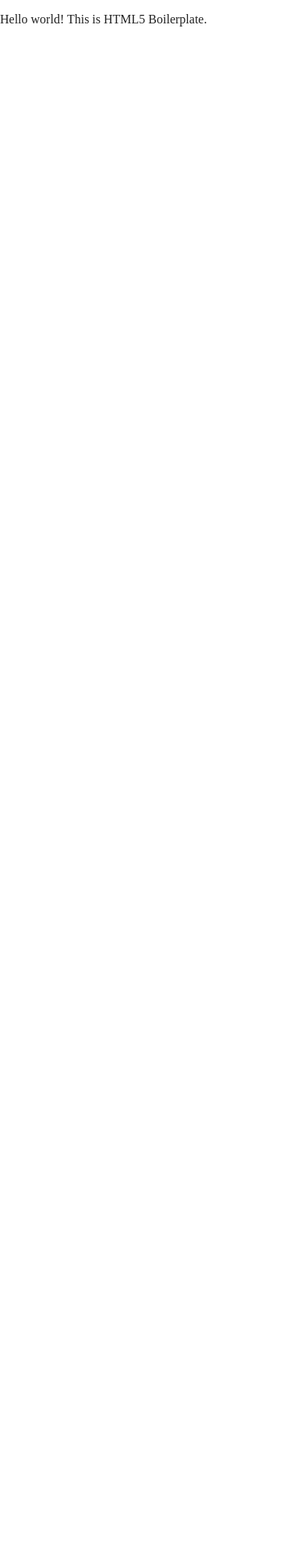
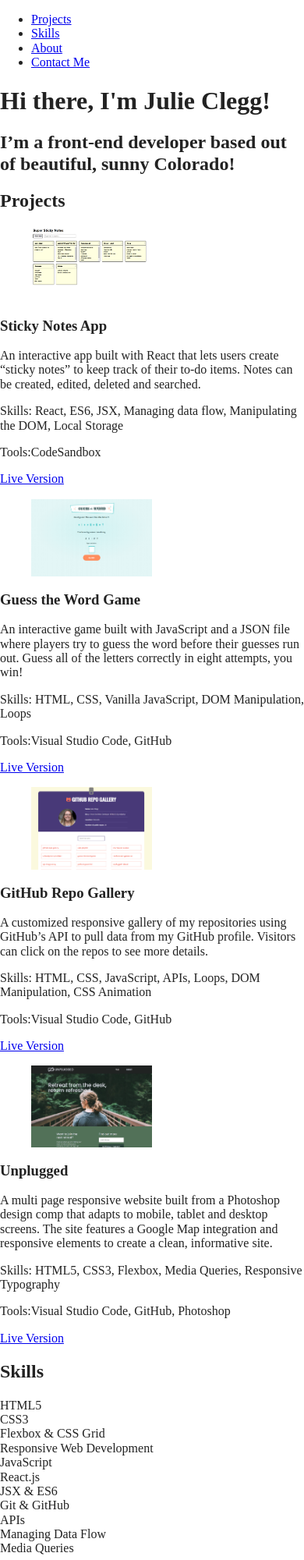
Before and after one commit to jclegg31/portfolio, a website built with Parcel: page index.html in a window 390 px wide. Shown: the top 2000 px of the page at 78% size. Before the commit the page ends 844 px from the top, so only its background shows below. Built offline with nearby package versions, Linux system fonts and the light colour scheme.

Commit message:
Structure of site

```diff
--- a/index.html
+++ b/index.html
@@ -3,7 +3,7 @@
 
 <head>
   <meta charset="utf-8">
-  <title></title>
+  <title>Julie Clegg | Front End Developer</title>
   <meta name="description" content="">
   <meta name="viewport" content="width=device-width, initial-scale=1">
 
@@ -25,7 +25,168 @@
 <body>
 
   <!-- Add your site or application content here -->
-  <p>Hello world! This is HTML5 Boilerplate.</p>
+  <header>
+    <!-- do I want to div up the nav and the h1/h2 or is a nav like a div?
+  Don't nest <nav> inside <header>. Do nest the hamburger menu button inside <nav>.-->
+    <div>
+      <nav>
+        <ul>
+          <li><a href="#projects">Projects</a></li>
+          <li><a href="#skills">Skills</a></li>
+          <li><a href="#about">About</a></li>
+          <li><a href="#contact">Contact Me</a></li>
+        </ul>
+      </nav>
+
+      <div>
+        <h1>Hi there, I'm Julie Clegg!</h1>
+        <h2>I’m a front-end developer based out of beautiful, sunny Colorado! </h2>
+      </div>
+    </div>
+
+  </header>
+
+  <main>
+
+    <section id="projects">
+      <h2>Projects</h2>
+      <div id="proj-1">
+        <figure>
+          <a href="https://3y778e.csb.app/" target="_blank"><img src="./img/stickynotesapp.png"
+              alt="Sticky Note Project" width="50%"></a>
+        </figure>
+        <h3>Sticky Notes App</h3>
+        <p>An interactive app built with React that lets users create “sticky notes” to keep track of their to-do items.
+          Notes can
+          be created, edited, deleted and searched.</p>
+        <p><span>Skills:</span> React, ES6, JSX, Managing data flow, Manipulating the DOM, Local Storage</p>
+        <P><span>Tools:</span>CodeSandbox</P>
+        <a href="https://3y778e.csb.app/" target="_blank">Live Version</a>
+      </div>
+
+      <div id="proj-2">
+        <figure>
+          <a href="https://jclegg31.github.io/guess-the-word-game/" target="_blank"><img
+              src="./img/guessthewordgame.png" alt="Guess the Word Game" width="50%"></a>
+        </figure>
+        <h3>Guess the Word Game</h3>
+        <p>An interactive game built with JavaScript and a JSON file where players try to guess the word before their
+          guesses run
+          out. Guess all of the letters correctly in eight attempts, you win!</p>
+        <p><span>Skills:</span> HTML, CSS, Vanilla JavaScript, DOM Manipulation, Loops</p>
+        <P><span>Tools:</span>Visual Studio Code, GitHub</P>
+        <a href="https://jclegg31.github.io/guess-the-word-game/" target="_blank">Live Version</a>
+      </div>
+
+      <div id="proj-3">
+
+        <figure>
+          <a href="https://jclegg31.github.io/github-repo-gallery/" target="_blank"><img src="./img/githubrepo.png"
+              alt="GitHub Repo Gallery" width="50%"></a>
+        </figure>
+
+        <h3>GitHub Repo Gallery</h3>
+        <p>A customized responsive gallery of my repositories using GitHub’s API to pull data from my GitHub profile.
+          Visitors can
+          click on the repos to see more details.</p>
+        <p><span>Skills:</span> HTML, CSS, JavaScript, APIs, Loops, DOM Manipulation, CSS Animation</p>
+        <P><span>Tools:</span>Visual Studio Code, GitHub</P>
+        <a href="https://jclegg31.github.io/github-repo-gallery/" target="_blank">Live Version</a>
+
+      </div>
+
+      <div id="proj-4">
+        <figure>
+          <a href="https://jclegg31.github.io/unplugged-retreat/" target="_blank"><img src="./img/unpluggedretreat.png"
+              alt="Unplugged Corporate Retreat" width="50%"></a>
+        </figure>
+        <h3>Unplugged</h3>
+        <p>A multi page responsive website built from a Photoshop design comp that adapts to mobile, tablet and desktop
+          screens.
+          The site features a Google Map integration and responsive elements to create a clean, informative site.</p>
+        <p><span>Skills:</span> HTML5, CSS3, Flexbox, Media Queries, Responsive Typography</p>
+        <P><span>Tools:</span>Visual Studio Code, GitHub, Photoshop</P>
+        <a href="https://jclegg31.github.io/unplugged-retreat/" target="_blank">Live Version</a>
+      </div>
+
+    </section>
+
+    <section id="skills-tools">
+
+      <div id="skills-section">
+        <h2>Skills</h2>
+        <div>HTML5</div>
+        <div>CSS3</div>
+        <div>Flexbox & CSS Grid</div>
+        <div>Responsive Web Development</div>
+        <div>JavaScript</div>
+        <div>React.js</div>
+        <div>JSX & ES6</div>
+        <div>Git & GitHub</div>
+        <div>APIs</div>
+        <div>Managing Data Flow</div>
+        <div>Media Queries</div>
+      </div>
+
+      <div id="tools-section">
+        <h2>Tools</h2>
+        <div>Visual Studio Code</div>
+        <div>Code Sandbox</div>
+        <div>Chrome Dev Tools</div>
+        <div>Photoshop, InDesign, Lightroom</div>
+        <div>FTP Clients</div>
+        <div>Web Hosting</div>
+        <div>Git</div>
+      </div>
+
+    </section>
+
+    <section id="about">
+      <h2>Hi! I'm Julie Clegg. </h2>
+      <h3>I’m a front-end developer based out of sunny Colorado!</h3>
+      <div>
+        <img src="" alt="Julie Clegg photo" />
+      </div>
+      <div>
+        <p>I really have always enjoyed building and creating things since I was young. I would find myself bouncing
+          between being creative and being more technical. Over the years I found that coding struck the perfect balance
+          between the two that allowed me to do both.</p>
+
+        <p>When I’m offline you’ll find me at my sons’ travel baseball games or hiking around all the great trails
+          Colorado has to
+          offer.</p>
+      </div>
+
+    </section>
+
+
+  </main>
+
+  <footer>
+    <h3>Contact Me</h3>
+    <ul>
+      <li>GitHub</li>
+      <li>LinkedIn</li>
+      <li>E-mail</li>
+    </ul>
+    <p>Hand-coded by Julie Clegg &copy2023</p>
+  </footer>
+
+
+
+
+
+
+
+
+
+
+
+
+
+
+
+
   <script src="js/vendor/modernizr-3.11.2.min.js"></script>
   <script src="js/plugins.js"></script>
   <script src="js/main.js"></script>
```
Also changed, not shown: css/main.css (+15 -0 lines), img/githubrepo.png (added), img/guessthewordgame.png (added), img/stickynotesapp.png (added), img/unpluggedretreat.png (added).
